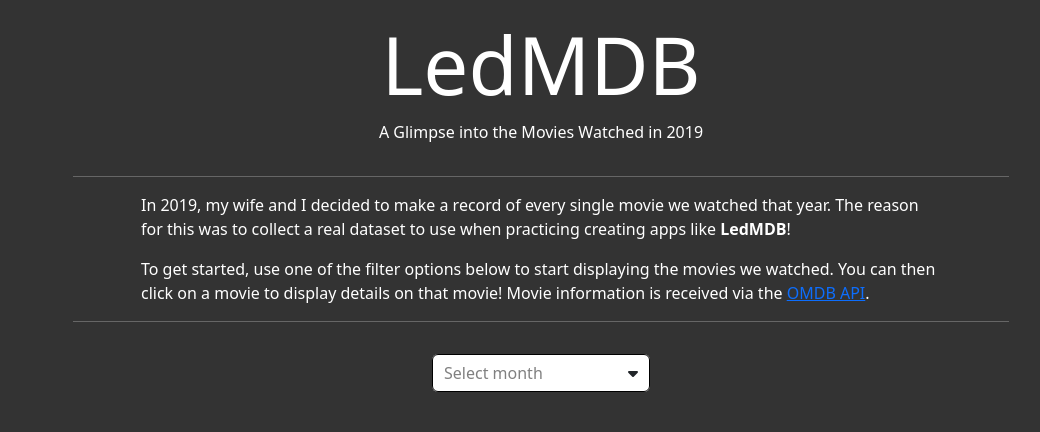
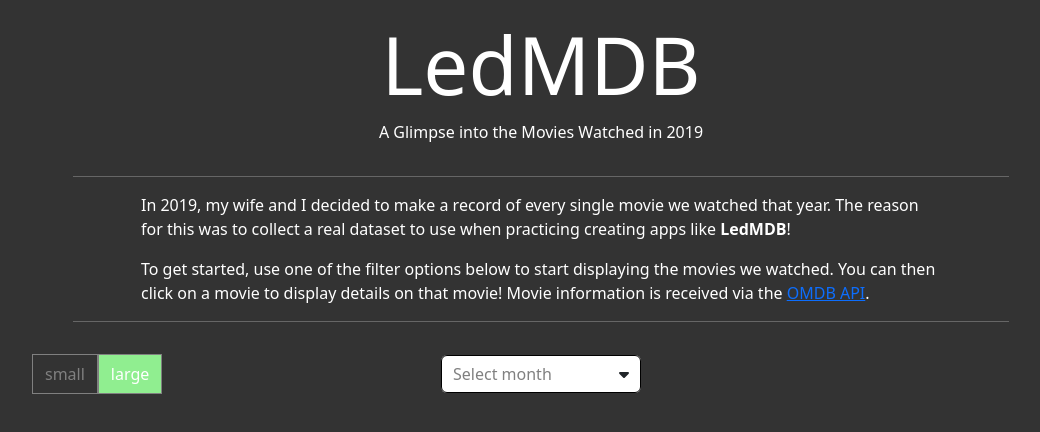
Before and after one commit to LedMetal/led-mdb, an Angular app: page / in a window 1280 px wide. Shown: the top 432 px of the page, without its empty margins (99-1139 px from the left). Built offline with nearby package versions, Linux system fonts and the light colour scheme.

Commit message:
create and implement a theme toggler to switch from small to large movie cards

```diff
--- a/src/app/home/home.component.html
+++ b/src/app/home/home.component.html
@@ -24,7 +24,14 @@
 
     <hr />
 
-    <div class="search-container">
+    <div class="filter-container">
+      <div class="theme-toggler-container">
+        <app-theme-toggler
+          [activeTheme]="currentTheme"
+          (changeTheme)="changeTheme($event)"
+        ></app-theme-toggler>
+      </div>
+
       <app-dropdown
         [placeholder]="'Select month'"
         (emitValue)="
@@ -46,6 +53,8 @@
           'December'
         ]"
       ></app-dropdown>
+
+      <div class="empty-container"></div>
     </div>
 
     <ng-container
@@ -57,6 +66,7 @@
         <app-movie-card
           *ngFor="let movie of displayMovies"
           [movieDetails]="movie"
+          [theme]="currentTheme"
           (searchByFilter)="filterDisplayMovies($event)"
         ></app-movie-card>
       </div>
--- a/src/app/home/home.component.scss
+++ b/src/app/home/home.component.scss
@@ -22,15 +22,24 @@
     width: 800px;
   }
 
-  .search-container {
+  .filter-container {
+    align-items: baseline;
+    display: flex;
+    justify-content: space-between;
     margin: auto;
     padding: 1rem;
-    width: 250px;
+    width: 1050px;
+
+    > * {
+      width: 200px;
+    }
   }
 
   .movies-container-title {
     color: $white;
+    margin: auto;
     text-align: center;
+    width: 1050px;
   }
 
   .movies-container {
--- a/src/app/home/home.component.ts
+++ b/src/app/home/home.component.ts
@@ -4,7 +4,12 @@ import { IMovie } from '../data/movies2019/schema/movie';
 import { MoviesApiService } from '../data/movies2019/service/movies-api.service';
 import { IMovieDetails } from '../data/omdb/schema/movie-details';
 import { OmdbApiService } from '../data/omdb/service/omdb-api.service';
-import { EmptyIFilterInfo, IFilterInfo, Month } from '../shared/constants';
+import {
+  EmptyIFilterInfo,
+  IFilterInfo,
+  Month,
+  Theme,
+} from '../shared/constants';
 
 @Component({
   selector: 'app-home',
@@ -13,6 +18,11 @@ import { EmptyIFilterInfo, IFilterInfo, Month } from '../shared/constants';
 })
 export class HomeComponent {
   selectedMonth: Month | null = Month.January;
+
+  private _currentTheme: Theme = Theme.large;
+  get currentTheme(): Theme {
+    return this._currentTheme;
+  }
 
   private _activeFilter: IFilterInfo = new EmptyIFilterInfo();
   get activeFilter(): IFilterInfo {
@@ -135,4 +145,8 @@ export class HomeComponent {
       return '';
     }
   }
+
+  changeTheme(selectedTheme: Theme): void {
+    this._currentTheme = selectedTheme;
+  }
 }
--- a/src/app/shared/component/movie-card/movie-card.component.html
+++ b/src/app/shared/component/movie-card/movie-card.component.html
@@ -1,5 +1,10 @@
+<div *ngIf="theme === 0" class="movie-card-small" (click)="openModal()">
+  <img class="movie-poster" [src]="movieDetails.poster" />
+</div>
+
 <div
-  class="movie-card"
+  *ngIf="theme === 1"
+  class="movie-card-large"
   [ngStyle]="{ 'background-image': 'url(' + movieDetails.poster + ')' }"
   (click)="openModal()"
 >
--- a/src/app/shared/component/movie-card/movie-card.component.scss
+++ b/src/app/shared/component/movie-card/movie-card.component.scss
@@ -1,6 +1,46 @@
 @import "/src/styles/colors";
 
-.movie-card {
+.movie-card-small {
+  background-color: black;
+  border-radius: 10px;
+  cursor: pointer;
+  display: flex;
+  filter: grayscale(1);
+  height: 100px;
+  overflow: hidden;
+  transition: all 0.25s ease-in-out;
+  width: 150px;
+
+  &:hover {
+    filter: grayscale(0);
+    height: 225px;
+
+    .slider-container {
+      display: flex;
+    }
+  }
+
+  .movie-poster {
+    height: 225px;
+    width: 150px;
+  }
+
+  .slider-container {
+    align-items: center;
+    display: none;
+    flex-direction: column;
+    justify-content: center;
+    width: 100%;
+
+    .movie-title {
+      color: $white;
+      font-size: 26px;
+      text-align: center;
+    }
+  }
+}
+
+.movie-card-large {
   background-position: center;
   background-size: 100%;
   cursor: pointer;
--- a/src/app/shared/component/movie-card/movie-card.component.ts
+++ b/src/app/shared/component/movie-card/movie-card.component.ts
@@ -4,7 +4,7 @@ import {
   EmptyMovieDetails,
   IMovieDetails,
 } from 'src/app/data/omdb/schema/movie-details';
-import { IFilterInfo } from '../../constants';
+import { IFilterInfo, Theme } from '../../constants';
 import { MovieModalComponent } from '../movie-modal/movie-modal.component';
 
 @Component({
@@ -14,6 +14,7 @@ import { MovieModalComponent } from '../movie-modal/movie-modal.component';
 })
 export class MovieCardComponent {
   @Input() movieDetails: IMovieDetails = new EmptyMovieDetails();
+  @Input() theme: Theme = Theme.large;
   @Output() searchByFilter: EventEmitter<IFilterInfo> = new EventEmitter();
 
   constructor(private modalService: NgbModal) {}
--- /dev/null
+++ b/src/app/shared/component/theme-toggler/theme-toggler.component.html
@@ -0,0 +1,17 @@
+<div class="theme-toggler">
+  <div
+    class="theme-container"
+    [ngClass]="{ 'active-theme': activeTheme === 0 }"
+    (click)="handleThemeClick(0)"
+  >
+    small
+  </div>
+
+  <div
+    class="theme-container"
+    [ngClass]="{ 'active-theme': activeTheme === 1 }"
+    (click)="handleThemeClick(1)"
+  >
+    large
+  </div>
+</div>
--- /dev/null
+++ b/src/app/shared/component/theme-toggler/theme-toggler.component.scss
@@ -0,0 +1,18 @@
+@import "/src/styles/colors";
+
+.theme-toggler {
+  cursor: pointer;
+  display: flex;
+  user-select: none;
+
+  .theme-container {
+    border: 1px solid $grey;
+    color: $grey;
+    padding: 7px 12px;
+
+    &.active-theme {
+      background-color: $light-green;
+      color: $white;
+    }
+  }
+}
--- /dev/null
+++ b/src/app/shared/component/theme-toggler/theme-toggler.component.ts
@@ -0,0 +1,18 @@
+import { Component, Input, Output, EventEmitter } from '@angular/core';
+import { Theme } from '../../constants';
+
+@Component({
+  selector: 'app-theme-toggler',
+  templateUrl: './theme-toggler.component.html',
+  styleUrls: ['./theme-toggler.component.scss'],
+})
+export class ThemeTogglerComponent {
+  @Input() activeTheme: Theme = Theme.large;
+  @Output() changeTheme = new EventEmitter<Theme>();
+
+  handleThemeClick(selectedTheme: Theme): void {
+    if (selectedTheme !== this.activeTheme) {
+      this.changeTheme.emit(selectedTheme);
+    }
+  }
+}
--- a/src/app/shared/constants.ts
+++ b/src/app/shared/constants.ts
@@ -32,3 +32,9 @@ export class EmptyIFilterInfo {
     this.filterTerm = '';
   }
 }
+
+export enum Theme {
+  'small',
+  'large',
+  'table',
+}
--- a/src/styles/colors.scss
+++ b/src/styles/colors.scss
@@ -5,6 +5,7 @@ $dodger-blue: #006eff;
 $dodger-blue-33: #006eff33;
 $grey: #808080;
 $jordy-blue: #6ca0dc;
+$light-green: #90ee90;
 $night-rider: #333333;
 $white: #fff;
 $white-smoke: #f8f8f8;
```
Also changed, not shown: src/app/shared/shared.module.ts (+8 -1 lines), 1 other file (tests, documents, lock files or other folders).
